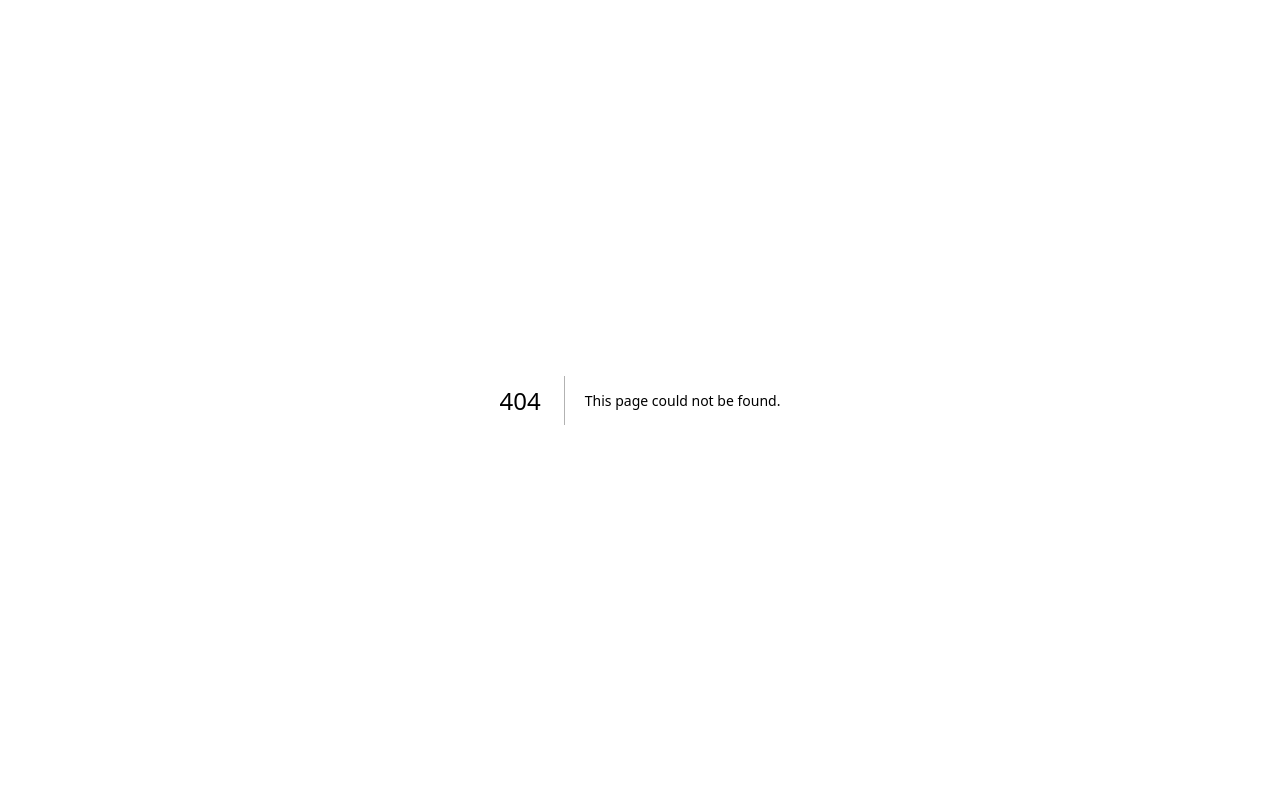
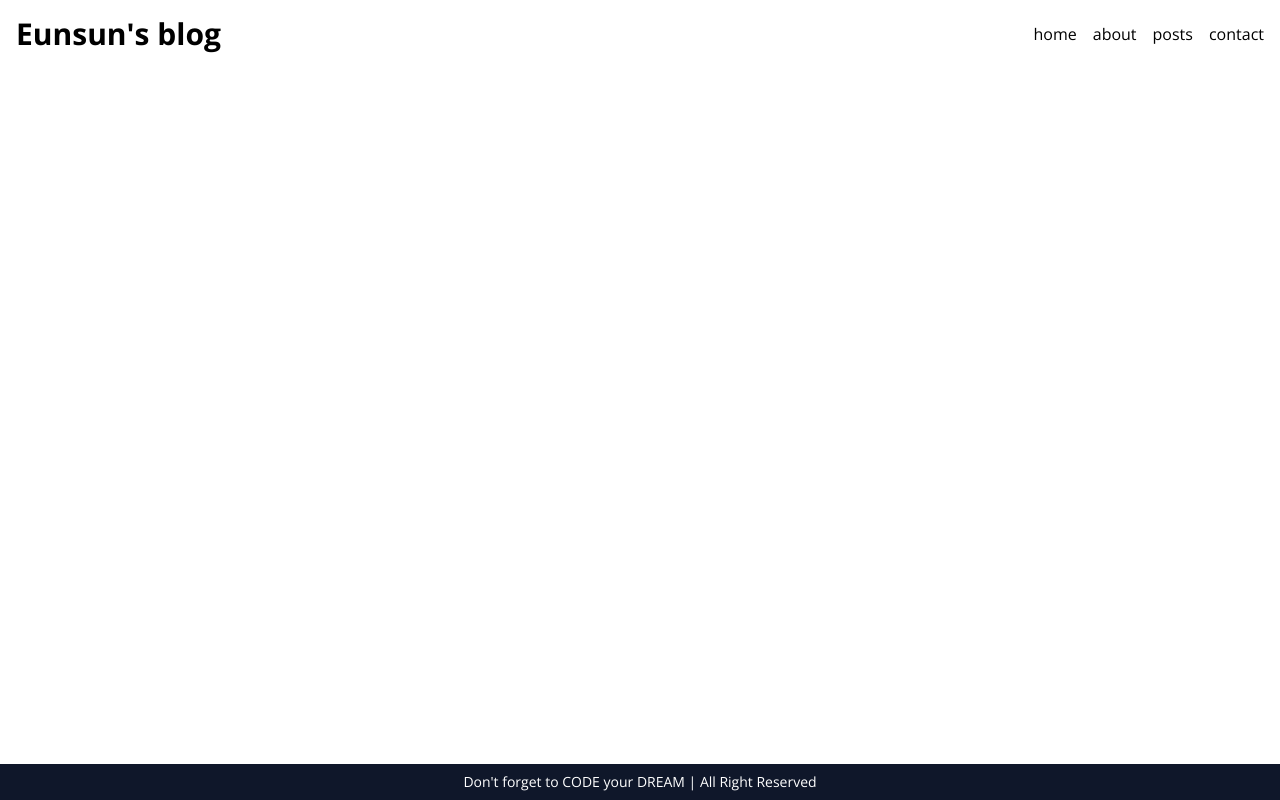
Before and after one commit to EUNSUN23/next-learning-static-blog, a Next.js app: page /about in a window 1280 px wide. Before the commit this address had no page. Built offline with nearby package versions, Linux system fonts and the light colour scheme.

Commit message:
first commit

```diff
--- /dev/null
+++ b/src/app/about/page.tsx
@@ -0,0 +1,9 @@
+import React from 'react';
+
+function AboutPage() {
+    return (
+        <div></div>
+    );
+}
+
+export default AboutPage;
--- /dev/null
+++ b/src/app/contact/page.tsx
@@ -0,0 +1,9 @@
+import React from 'react';
+
+function ContactPage() {
+    return (
+        <div></div>
+    );
+}
+
+export default ContactPage;
--- a/src/app/globals.css
+++ b/src/app/globals.css
@@ -2,26 +2,7 @@
 @tailwind components;
 @tailwind utilities;
 
-:root {
-  --foreground-rgb: 0, 0, 0;
-  --background-start-rgb: 214, 219, 220;
-  --background-end-rgb: 255, 255, 255;
+html, body {
+  height: 100vh;
+  overflow-y: auto;
 }
-
-@media (prefers-color-scheme: dark) {
-  :root {
-    --foreground-rgb: 255, 255, 255;
-    --background-start-rgb: 0, 0, 0;
-    --background-end-rgb: 0, 0, 0;
-  }
-}
-
-body {
-  color: rgb(var(--foreground-rgb));
-  background: linear-gradient(
-      to bottom,
-      transparent,
-      rgb(var(--background-end-rgb))
-    )
-    rgb(var(--background-start-rgb));
-}
--- a/src/app/layout.tsx
+++ b/src/app/layout.tsx
@@ -1,8 +1,10 @@
 import './globals.css'
-import type { Metadata } from 'next'
-import { Inter } from 'next/font/google'
+import type {Metadata} from 'next'
+import {Open_Sans} from 'next/font/google'
+import Header from "@/components/Header";
+import Footer from "@/components/Footer";
 
-const inter = Inter({ subsets: ['latin'] })
+const sans = Open_Sans({subsets: ['latin']})
 
 export const metadata: Metadata = {
     title: 'Create Next App',
@@ -15,8 +17,14 @@
     children: React.ReactNode
 }) {
     return (
-    <html lang="en">
-      <body className={inter.className}>{children}</body>
+        <html lang="en" className={sans.className}> {/*페이지 전체 폰트 설절*/}
+        <body className='flex flex-col w-full max-w-screen-2xl mx-auto'>
+            <Header/>
+            <main className='grow'>
+                {children}
+            </main>
+            <Footer/>
+        </body>
         </html>
     )
 }
--- a/src/app/page.tsx
+++ b/src/app/page.tsx
@@ -1,113 +1,6 @@
-import Image from 'next/image'
 
 export default function Home() {
   return (
-    <main className="flex min-h-screen flex-col items-center justify-between p-24">
-      <div className="z-10 max-w-5xl w-full items-center justify-between font-mono text-sm lg:flex">
-        <p className="fixed left-0 top-0 flex w-full justify-center border-b border-gray-300 bg-gradient-to-b from-zinc-200 pb-6 pt-8 backdrop-blur-2xl dark:border-neutral-800 dark:bg-zinc-800/30 dark:from-inherit lg:static lg:w-auto  lg:rounded-xl lg:border lg:bg-gray-200 lg:p-4 lg:dark:bg-zinc-800/30">
-          Get started by editing&nbsp;
-          <code className="font-mono font-bold">src/app/page.tsx</code>
-        </p>
-        <div className="fixed bottom-0 left-0 flex h-48 w-full items-end justify-center bg-gradient-to-t from-white via-white dark:from-black dark:via-black lg:static lg:h-auto lg:w-auto lg:bg-none">
-          <a
-            className="pointer-events-none flex place-items-center gap-2 p-8 lg:pointer-events-auto lg:p-0"
-            href="https://vercel.com?utm_source=create-next-app&utm_medium=appdir-template&utm_campaign=create-next-app"
-            target="_blank"
-            rel="noopener noreferrer"
-          >
-            By{' '}
-            <Image
-              src="/vercel.svg"
-              alt="Vercel Logo"
-              className="dark:invert"
-              width={100}
-              height={24}
-              priority
-            />
-          </a>
-        </div>
-      </div>
-
-      <div className="relative flex place-items-center before:absolute before:h-[300px] before:w-[480px] before:-translate-x-1/2 before:rounded-full before:bg-gradient-radial before:from-white before:to-transparent before:blur-2xl before:content-[''] after:absolute after:-z-20 after:h-[180px] after:w-[240px] after:translate-x-1/3 after:bg-gradient-conic after:from-sky-200 after:via-blue-200 after:blur-2xl after:content-[''] before:dark:bg-gradient-to-br before:dark:from-transparent before:dark:to-blue-700 before:dark:opacity-10 after:dark:from-sky-900 after:dark:via-[#0141ff] after:dark:opacity-40 before:lg:h-[360px] z-[-1]">
-        <Image
-          className="relative dark:drop-shadow-[0_0_0.3rem_#ffffff70] dark:invert"
-          src="/next.svg"
-          alt="Next.js Logo"
-          width={180}
-          height={37}
-          priority
-        />
-      </div>
-
-      <div className="mb-32 grid text-center lg:max-w-5xl lg:w-full lg:mb-0 lg:grid-cols-4 lg:text-left">
-        <a
-          href="https://nextjs.org/docs?utm_source=create-next-app&utm_medium=appdir-template&utm_campaign=create-next-app"
-          className="group rounded-lg border border-transparent px-5 py-4 transition-colors hover:border-gray-300 hover:bg-gray-100 hover:dark:border-neutral-700 hover:dark:bg-neutral-800/30"
-          target="_blank"
-          rel="noopener noreferrer"
-        >
-          <h2 className={`mb-3 text-2xl font-semibold`}>
-            Docs{' '}
-            <span className="inline-block transition-transform group-hover:translate-x-1 motion-reduce:transform-none">
-              -&gt;
-            </span>
-          </h2>
-          <p className={`m-0 max-w-[30ch] text-sm opacity-50`}>
-            Find in-depth information about Next.js features and API.
-          </p>
-        </a>
-
-        <a
-          href="https://nextjs.org/learn?utm_source=create-next-app&utm_medium=appdir-template-tw&utm_campaign=create-next-app"
-          className="group rounded-lg border border-transparent px-5 py-4 transition-colors hover:border-gray-300 hover:bg-gray-100 hover:dark:border-neutral-700 hover:dark:bg-neutral-800/30"
-          target="_blank"
-          rel="noopener noreferrer"
-        >
-          <h2 className={`mb-3 text-2xl font-semibold`}>
-            Learn{' '}
-            <span className="inline-block transition-transform group-hover:translate-x-1 motion-reduce:transform-none">
-              -&gt;
-            </span>
-          </h2>
-          <p className={`m-0 max-w-[30ch] text-sm opacity-50`}>
-            Learn about Next.js in an interactive course with&nbsp;quizzes!
-          </p>
-        </a>
-
-        <a
-          href="https://vercel.com/templates?framework=next.js&utm_source=create-next-app&utm_medium=appdir-template&utm_campaign=create-next-app"
-          className="group rounded-lg border border-transparent px-5 py-4 transition-colors hover:border-gray-300 hover:bg-gray-100 hover:dark:border-neutral-700 hover:dark:bg-neutral-800/30"
-          target="_blank"
-          rel="noopener noreferrer"
-        >
-          <h2 className={`mb-3 text-2xl font-semibold`}>
-            Templates{' '}
-            <span className="inline-block transition-transform group-hover:translate-x-1 motion-reduce:transform-none">
-              -&gt;
-            </span>
-          </h2>
-          <p className={`m-0 max-w-[30ch] text-sm opacity-50`}>
-            Explore the Next.js 13 playground.
-          </p>
-        </a>
-
-        <a
-          href="https://vercel.com/new?utm_source=create-next-app&utm_medium=appdir-template&utm_campaign=create-next-app"
-          className="group rounded-lg border border-transparent px-5 py-4 transition-colors hover:border-gray-300 hover:bg-gray-100 hover:dark:border-neutral-700 hover:dark:bg-neutral-800/30"
-          target="_blank"
-          rel="noopener noreferrer"
-        >
-          <h2 className={`mb-3 text-2xl font-semibold`}>
-            Deploy{' '}
-            <span className="inline-block transition-transform group-hover:translate-x-1 motion-reduce:transform-none">
-              -&gt;
-            </span>
-          </h2>
-          <p className={`m-0 max-w-[30ch] text-sm opacity-50`}>
-            Instantly deploy your Next.js site to a shareable URL with Vercel.
-          </p>
-        </a>
-      </div>
-    </main>
+    <main className='bg-gray-500'>Main</main>
   )
 }
--- /dev/null
+++ b/src/app/posts/page.tsx
@@ -0,0 +1,9 @@
+import React from 'react';
+
+function PostsPage() {
+    return (
+        <div></div>
+    );
+}
+
+export default PostsPage;
--- /dev/null
+++ b/src/components/Footer.tsx
@@ -0,0 +1,12 @@
+import React from 'react';
+
+function Footer() {
+    return (
+        <>
+        <p className="bg-slate-900 text-white py-2 text-sm text-center">{"Don't forget to CODE your DREAM | All Right Reserved"}</p>
+         {/*<p>Don&apos;t</p> ' === &apos; */}
+        </>
+    );
+}
+
+export default Footer;
--- /dev/null
+++ b/src/components/Header.tsx
@@ -0,0 +1,20 @@
+import React from 'react';
+import Link from "next/link";
+
+function Header() {
+    return (
+        <header className='flex justify-between items-center p-4'>
+            <Link href="/">
+                <h1 className='text-3xl font-bold'>{"Eunsun's blog"}</h1>
+            </Link>
+            <nav className='flex gap-4'>
+                <Link href="/">home</Link>
+                <Link href="/about">about</Link>
+                <Link href="/posts">posts</Link>
+                <Link href="/contact">contact</Link>
+            </nav>
+        </header>
+    );
+}
+
+export default Header;
```
Lines whose indentation alone changed are shown as unchanged.
